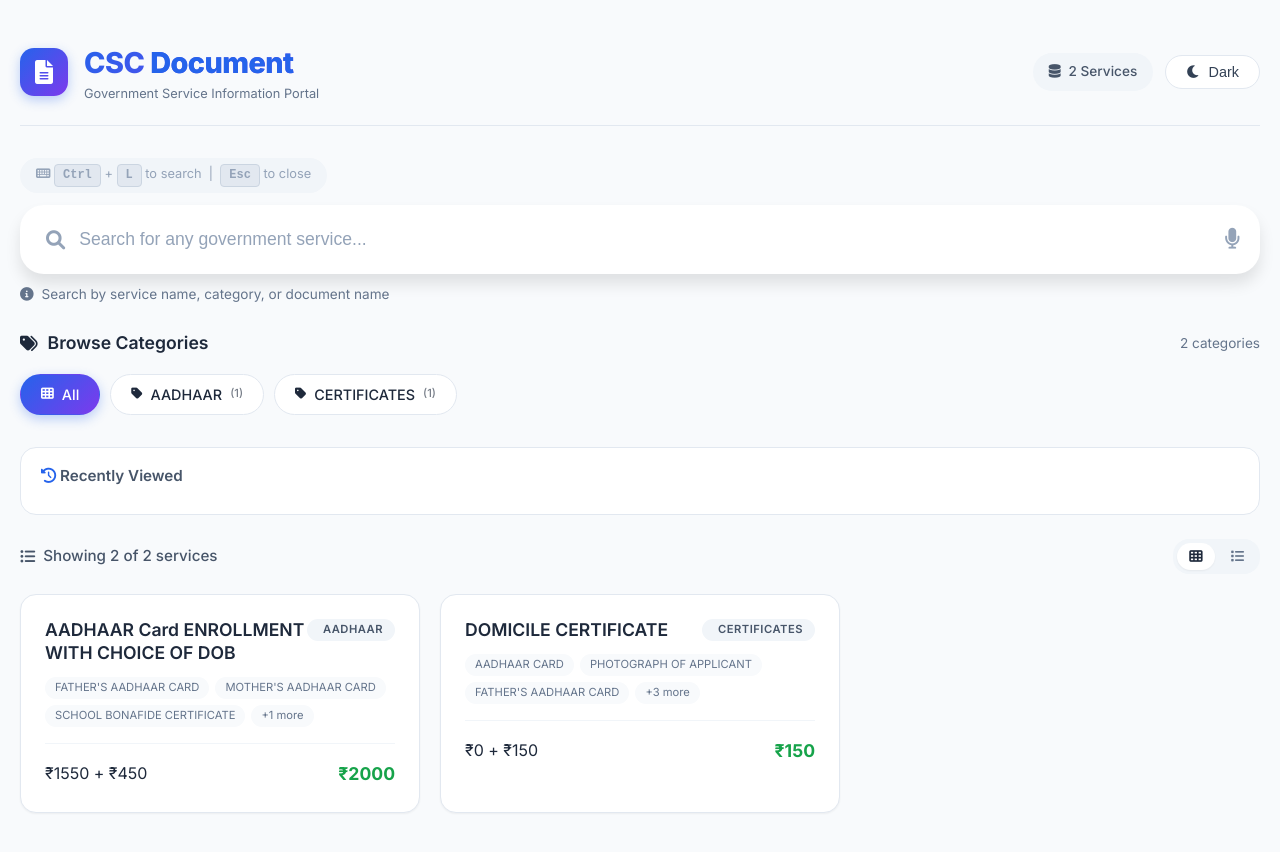
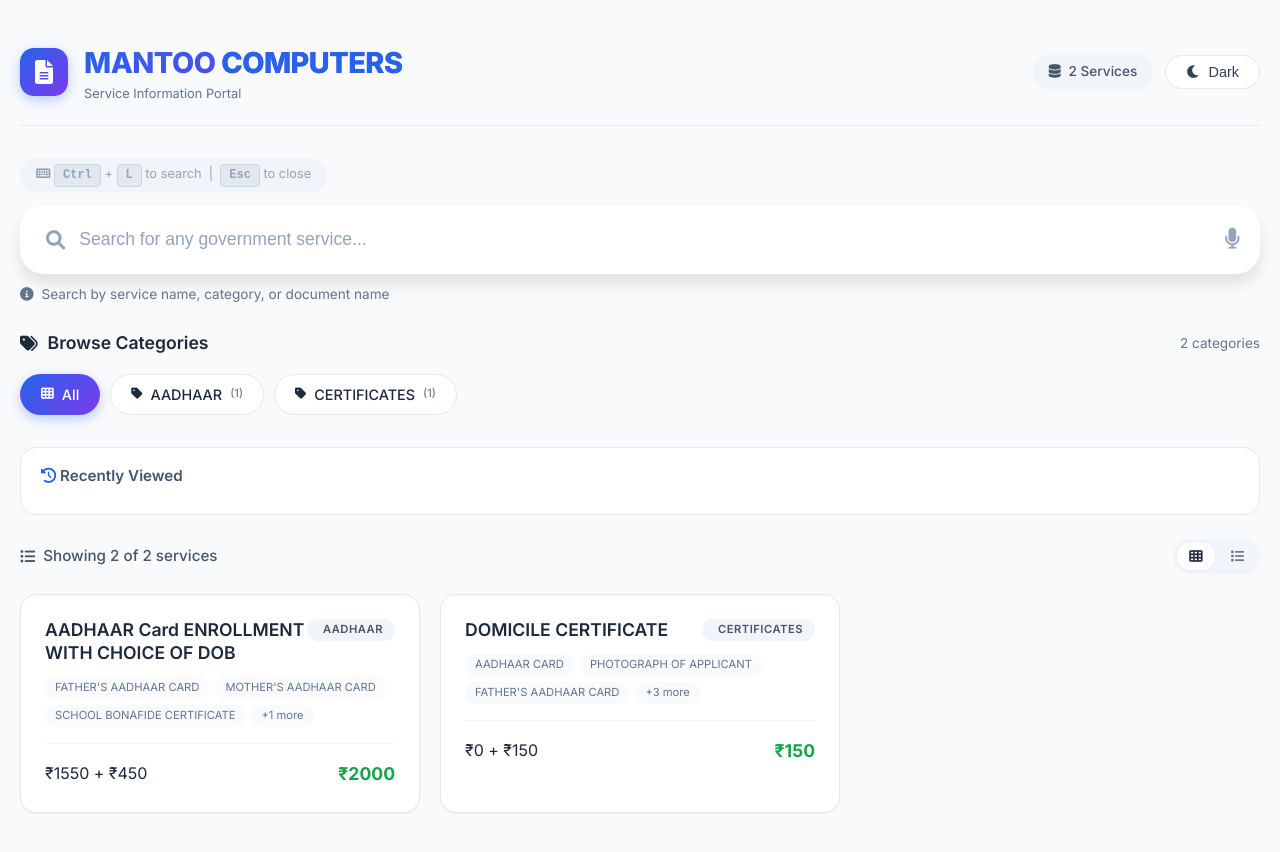
Before and after one commit to thisizasif/csc, a plain HTML site: page index.html in a window 1280 px wide. Drawn offline with Linux system fonts and the light colour scheme.

Commit message:
Add files via upload

```diff
--- a/index.html
+++ b/index.html
@@ -3,7 +3,7 @@
 <head>
     <meta charset="UTF-8">
     <meta name="viewport" content="width=device-width, initial-scale=1.0, maximum-scale=1.5, user-scalable=yes">
-    <title>CSC Document Information System</title>
+    <title>MANTOO COMPUTERS</title>
     <!-- PWA Meta Tags -->
     <link rel="manifest" href="manifest.json">
     <meta name="theme-color" content="#2563eb">
@@ -37,8 +37,8 @@
                     <i class="fas fa-file-alt"></i>
                 </div>
                 <div>
-                    <h1>CSC <span>Document</span></h1>
-                    <p class="tagline">Government Service Information Portal</p>
+                    <h1>MANTOO <span>COMPUTERS</span></h1>
+                    <p class="tagline"> Service Information Portal</p>
                 </div>
             </div>
             <div class="header-actions">
```
